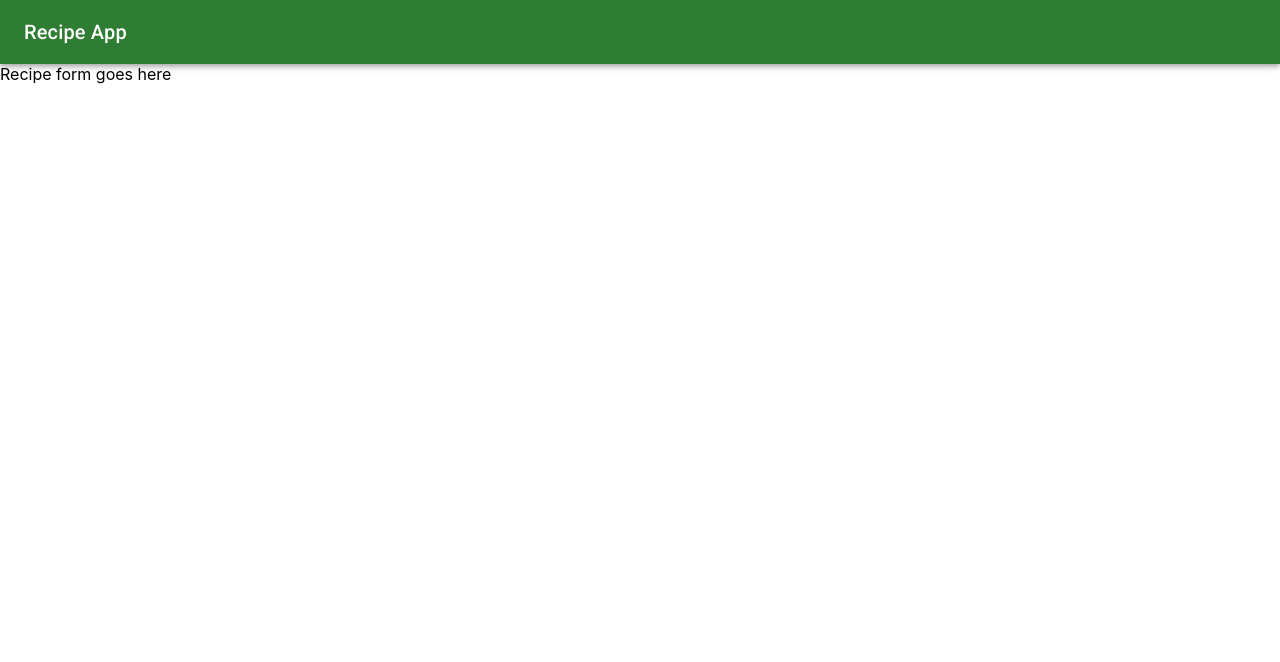
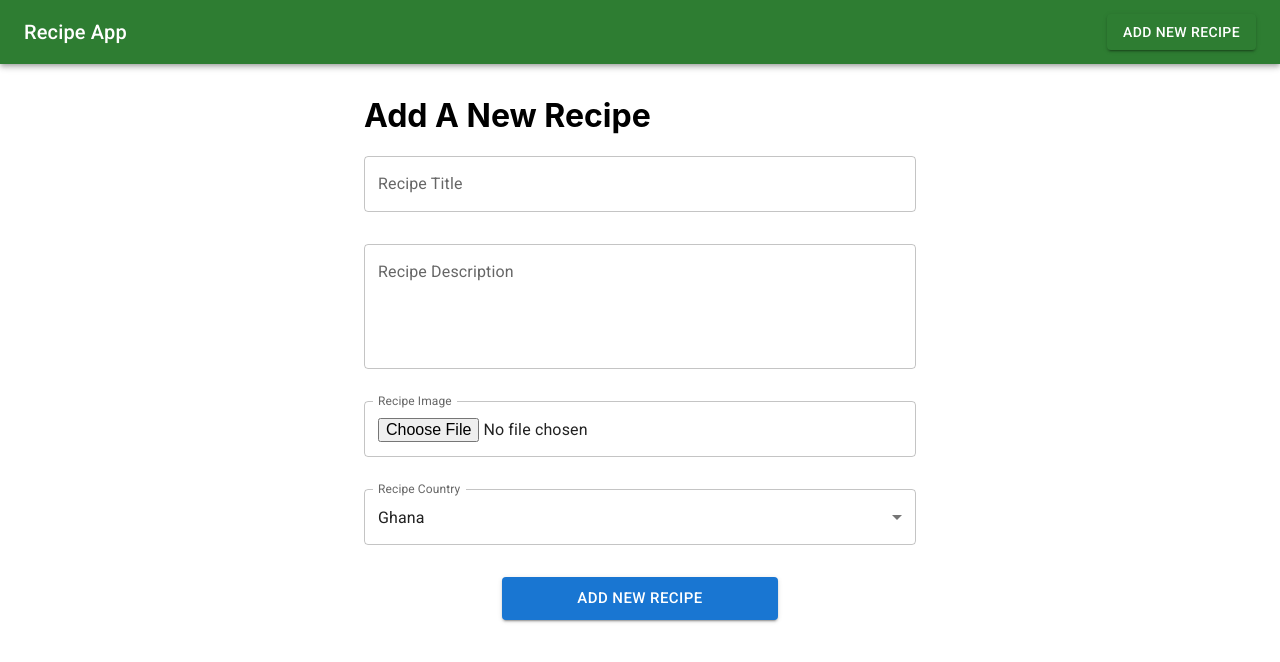
Before and after one commit to ednaakpene/recipe-app, a React (Create React App) app: page /add-recipe in a window 1280 px wide. Shown: the top 662 px of the page. Built offline with nearby package versions, Linux system fonts and the light colour scheme.

Commit message:
added recipe form

```diff
--- a/package.json
+++ b/package.json
@@ -7,6 +7,7 @@
     "@emotion/styled": "^11.11.0",
     "@fontsource/roboto": "^5.0.8",
     "@mui/icons-material": "^5.15.10",
+    "@mui/lab": "^5.0.0-alpha.169",
     "@mui/material": "^5.15.10",
     "@testing-library/jest-dom": "^5.17.0",
     "@testing-library/react": "^13.4.0",
--- a/src/App.js
+++ b/src/App.js
@@ -1,5 +1,4 @@
 import { RouterProvider, createBrowserRouter } from "react-router-dom";
-import Navbar from "./components/navbar";
 import Recipe from "./pages/recipe";
 import Recipes from "./pages/recipes";
 import AddRecipe from "./pages/add-recipe";
@@ -13,10 +12,7 @@
 
 function App() {
   return (
-    <>
-    <Navbar />
    <RouterProvider router={myrouter} />
-    </>
   );
 }
 
--- a/src/components/navbar/index.jsx
+++ b/src/components/navbar/index.jsx
@@ -1,4 +1,5 @@
-import { AppBar, Toolbar, Typography } from "@mui/material";
+import { AppBar, Button, Toolbar, Typography } from "@mui/material";
+import { Link } from "react-router-dom";
 export default function Navbar() {
   return (
     <AppBar color="success" position="static">
@@ -6,6 +7,7 @@
         <Typography variant="h6" component="div" sx={{ flexGrow: 1 }}>
           Recipe App
         </Typography>
+        <Button to="/add-recipe" component={Link} variant="contained" color="success"> Add New Recipe</Button>
       </Toolbar>
     </AppBar>
   );
--- a/src/pages/add-recipe/index.jsx
+++ b/src/pages/add-recipe/index.jsx
@@ -1,5 +1,102 @@
+import { Alert, Box, Collapse, Container, IconButton, MenuItem, TextField } from "@mui/material";
+import { Close } from "@mui/icons-material";
+import { LoadingButton } from "@mui/lab";
+import { useState } from "react";
+import Navbar from "../../components/navbar";
+
+export const countries = [
+    { value: 'GH', label: 'Ghana' },
+    { value: 'NG', label: 'Nigeria' },
+    { value: 'BE', label: 'Benin' },
+    { value: 'TG', label: 'Togo' }
+];
+
 export default function AddRecipe() {
-    return(
-        <>Recipe form goes here</>
+    const [loading, setLoading] = useState(false);
+    const [open, setOpen] = useState(false);
+    const [message, setMessage] = useState('New Recipe Added Successfully!');
+
+    const addRecipe = async (event) => {
+        // Set loading to true
+        // Prevent default form submit behavior
+        // Get form data
+        // Post form data to the backend
+        // Update message based on response status
+        // Open collapsible Alert
+        // Set loading to false
+    }
+
+    return (
+        <>
+            <Navbar />
+            <Container sx={{ my: '2rem' }} maxWidth="sm">
+                <h1>Add A New Recipe</h1>
+                <form>
+                    <TextField
+                        sx={{ mb: '2rem' }}
+                        fullWidth
+                        name="title"
+                        label="Recipe Title" />
+                    <TextField
+                        sx={{ mb: '2rem' }}
+                        fullWidth
+                        name="description"
+                        label="Recipe Description"
+                        multiline
+                        rows={4} />
+                    <TextField
+                        sx={{ mb: '2rem' }}
+                        InputLabelProps={{
+                            shrink: true,
+                        }}
+                        type="file"
+                        fullWidth
+                        name="image"
+                        label="Recipe Image" />
+                    <TextField
+                        sx={{ mb: '2rem' }}
+                        select
+                        fullWidth
+                        name="country"
+                        label="Recipe Country"
+                        defaultValue="GH"
+                    >
+                        {countries.map((option) => (
+                            <MenuItem key={option.value} value={option.value}>
+                                {option.label}
+                            </MenuItem>
+                        ))}
+                    </TextField>
+                    <Box textAlign="center">
+                        <Collapse in={open}>
+                            <Alert
+                                action={
+                                    <IconButton
+                                        aria-label="close"
+                                        color="inherit"
+                                        size="small"
+                                        onClick={() => {
+                                            setOpen(false);
+                                        }}
+                                    >
+                                        <Close fontSize="inherit" />
+                                    </IconButton>
+                                }
+                                sx={{ mb: 2 }}
+                            >{message}</Alert>
+                        </Collapse>
+
+                        <LoadingButton
+                            sx={{ width: '50%' }}
+                            loading={loading}
+                            type="submit"
+                            size="large"
+                            variant="contained">
+                            Add New Recipe
+                        </LoadingButton>
+                    </Box>
+                </form>
+            </Container>
+        </>
     );
 }
--- a/src/pages/recipe/index.jsx
+++ b/src/pages/recipe/index.jsx
@@ -1,7 +1,8 @@
-import { useParams } from "react-router-dom";
+import {  useParams } from "react-router-dom";
 import useSWR from "swr";
 import loadingIcon from "../../assets/images/bouncing-circles.svg";
 import { Container } from "@mui/material";
+import Navbar from "../../components/navbar";
 
 const getRecipe = (...args) => {
   //prepare url
@@ -15,12 +16,13 @@
 export default function Recipe() {
   const { id } = useParams();
   const { data, isLoading } = useSWR(
-    `https://api.spoonacular.com/recipes/${id}/information`,
+    `${process.env.REACT_APP_RECIPE_API_BASE_URL}/recipes/${id}`,
     getRecipe
   );
   // console.log(data, isLoading);
   return (
     <>
+    <Navbar/>
       {isLoading ? (
         <img src={loadingIcon} alt="loading icon" />
       ) : (
--- a/src/pages/recipes/index.jsx
+++ b/src/pages/recipes/index.jsx
@@ -12,6 +12,7 @@
 import emptyIcon from "../../assets/images/emptyicon.svg";
 import loadingIcon from "../../assets/images/bouncing-circles.svg";
 import { Link } from "react-router-dom";
+import Navbar from "../../components/navbar";
 
 export default function Recipes() {
   const [recipes, setRecipes] = useState([]);
@@ -22,13 +23,13 @@
     setLoading(true);
     //prepare url
     // const url = new URL(" https://api.spoonacular.com/recipes/complexSearch");
-    const url = new URL(" http://localhost:4000/recipes");
+    const url = new URL(`${process.env.REACT_APP_RECIPE_API_BASE_URL}/recipes`);
 
-    url.searchParams.append(
-      "apiKey",
-      process.env.REACT_APP_SPOONACULAR_API_KEY
-    );
-    url.searchParams.append("query", keyword);
+    // url.searchParams.append(
+    //   "apiKey",
+    //   process.env.REACT_APP_SPOONACULAR_API_KEY
+    // );
+    // url.searchParams.append("query", keyword);
     //fetch recipes from API
     fetch(url)
       .then((response) => response.json())
@@ -48,6 +49,8 @@
   useEffect(getRecipes, [keyword]);
 
   return (
+    <>
+    <Navbar/>
     <Container sx={{ my: "2rem" }}>
       <TextField
         fullWidth
@@ -64,7 +67,7 @@
           <img src={loadingIcon} width="50% " alt="Loading" />
         ) : recipes.length > 0 ? (
           recipes.map((recipe) => (
-            <Grid key={recipe.id} item xs={4}>
+            <Grid key={recipe._id} item xs={4}>
               <Card sx={{ maxWidth: 345, height: "100%" }}>
                 <CardActionArea sx={{ height: "100%" }}>
                   <CardMedia
@@ -74,7 +77,7 @@
                     alt={recipe.title}
                   />
                   <CardContent sx={{ height: "100%" }}>
-                    <Link to={`/recipes/${recipe.id}`}>
+                    <Link to={`/recipes/${recipe._id}`}>
                       <Typography gutterBottom variant="h5" component="div">
                         {recipe.title}
                       </Typography>
@@ -89,5 +92,6 @@
         )}
       </Grid>
     </Container>
+    </>
   );
 }
```
Also changed, not shown: 1 other file (tests, documents, lock files or other folders).
